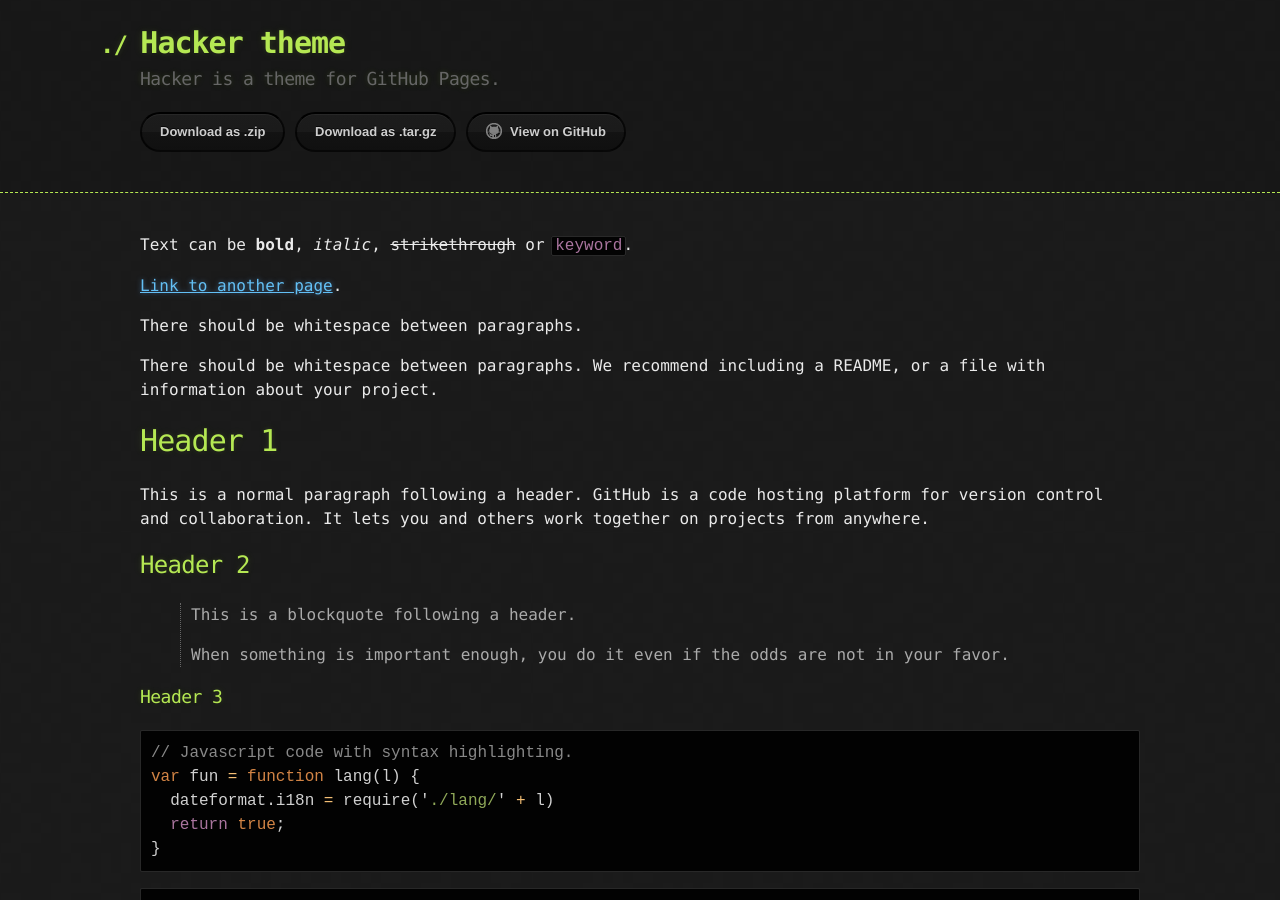
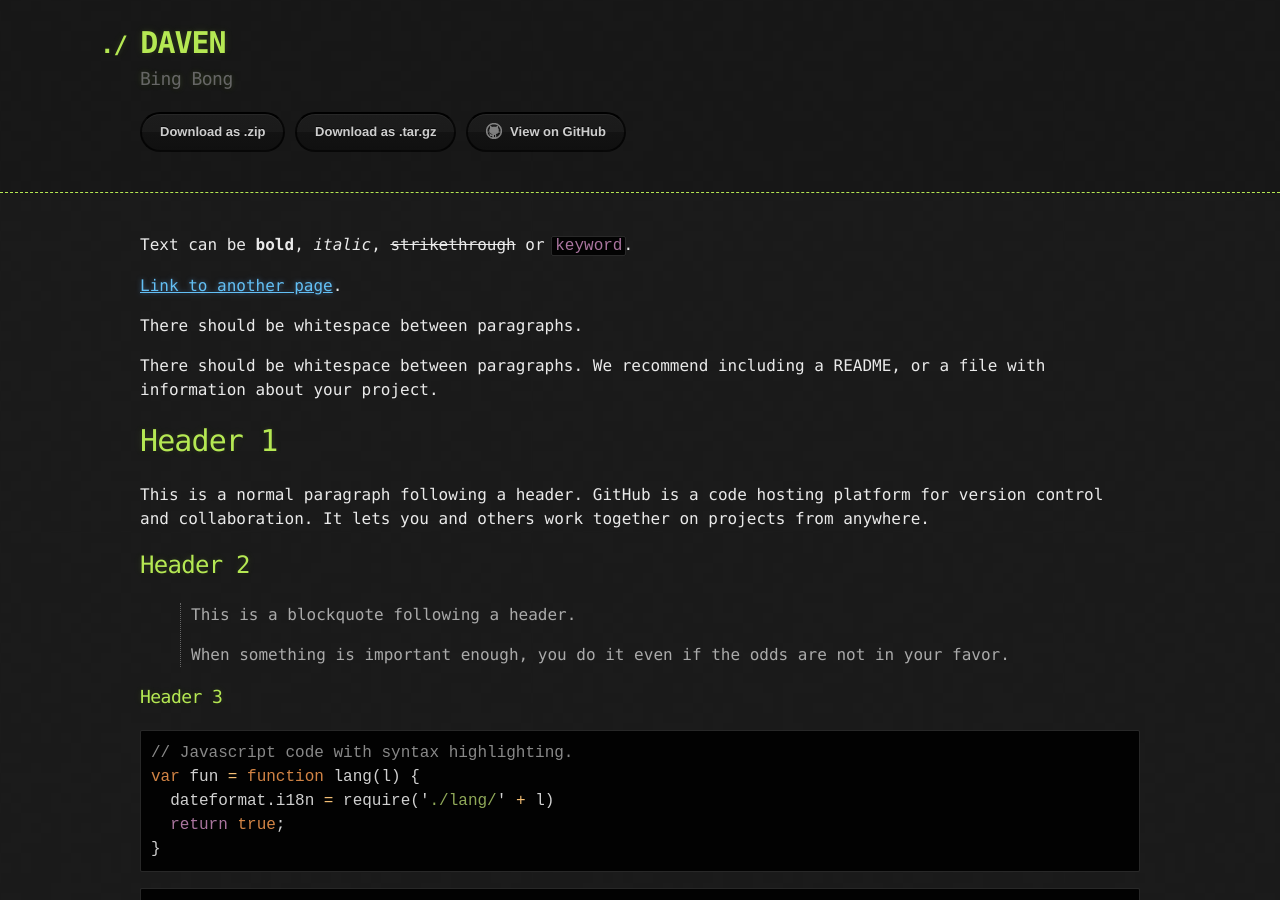
Before and after one commit to xDaveN/xdaven.github.io, a Jekyll site: the page built from index.md, in a window 1280 px wide and 900 px high. Built offline with Jekyll 4.4.1, drawn with Linux system fonts in a browser that asks for light colours.

Commit message:
add theme plugin

```diff
--- a/_config.yml
+++ b/_config.yml
@@ -1,5 +1,8 @@
-title: Hacker theme
-description: Hacker is a theme for GitHub Pages.
+title: DAVEN
+description: Bing Bong
 show_downloads: true
 google_analytics:
 theme: jekyll-theme-hacker
+remote_theme: pages-themes/hacker@v0.2.0
+plugins:
+- jekyll-remote-theme
```
